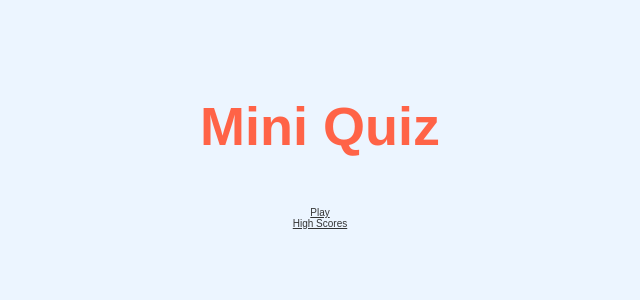
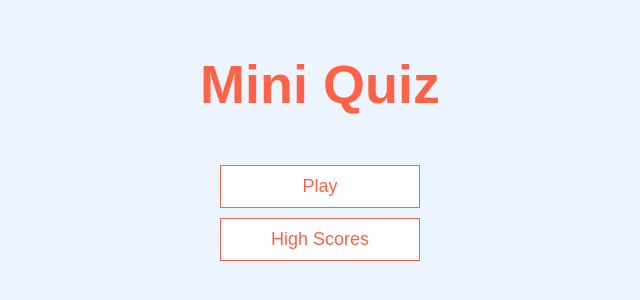
Before and after one commit to deetee25/Mini-Quiz-App, a plain HTML site: page index.html in a window 1280 px wide. Shown: the part 238-538 px from the top of the page, without its empty margins (320-960 px from the left). Drawn offline with Linux system fonts and the light colour scheme.

Commit message:
styled the class of button and added buttons section in app.css

```diff
--- a/css/app.css
+++ b/css/app.css
@@ -78,3 +78,16 @@ h3 {
 .hidden {
   display: none;
 }
+
+/* BUTTONS */
+.button {
+  font-size: 1.8rem;
+  padding: 1rem 0;
+  width: 20rem;
+  text-align: center;
+  border: 0.1rem solid #FF6347;
+  margin-bottom: 1rem;
+  text-decoration: none;
+  color: #FF6347;
+  background-color: white;
+}
```
